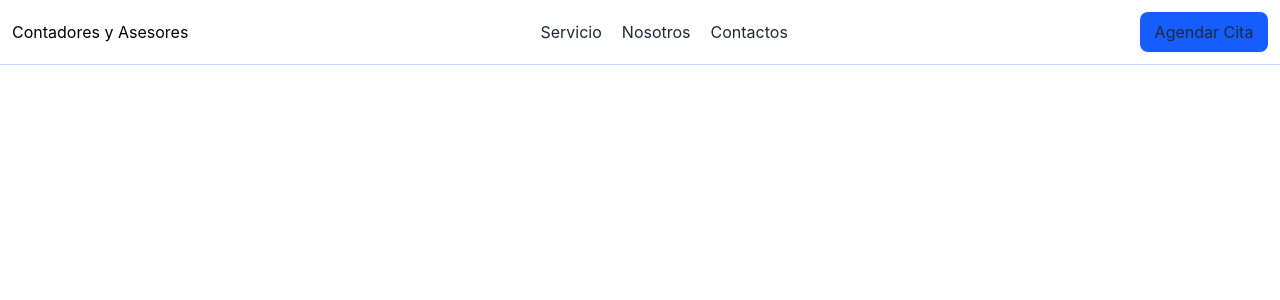
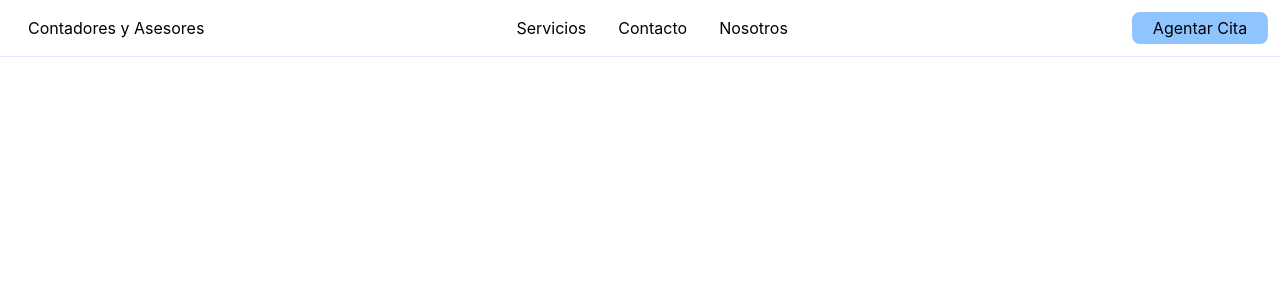
Before and after one commit to ismaelale/SitioWeb_Contadores-Asesores, a Vue app in the folder frontend-proyect/: page / in a window 1280 px wide. Shown: the top 300 px of the page. Built offline with nearby package versions, Linux system fonts and the light colour scheme.

Commit message:
refactor: update menu toggle logic and improve header structure in HelloWorld component

```diff
--- a/frontend-proyect/src/views/HelloWorld.vue
+++ b/frontend-proyect/src/views/HelloWorld.vue
@@ -1,43 +1,42 @@
 <script setup>
 import { ref } from 'vue'
 
-const isMenuOpen = ref(false)
+const isOpenMenu = ref(false)
 
 const toggleMenu = () => {
-  isMenuOpen.value = !isMenuOpen.value
+  isOpenMenu.value = !isOpenMenu.value
 }
+
 </script>
 
 <template>
-    <header class="flex justify-between items-center p-3 border-b border-indigo-200 relative">
-      <h1 class="whitespace-nowrap">Contadores y Asesores</h1>
 
-      <button @click="toggleMenu" class="md:hidden focus:outline-none cursor-pointer text-3xl" aria-label="Abrir Menu">
-        <span>☰</span>
-      </button>
+    <header class="p-3 relative flex justify-between border-b border-indigo-100">
+      <h1 class="ml-4 mt-1 whitespace-nowrap text-center">Contadores y Asesores</h1>
 
-      <div v-show="isMenuOpen" class="fixed inset-0 bg-indigo-500 text-white z-40 flex flex-col justify-center items-center md:static md:!flex md:flex-row md:justify-between md:items-center md:w-full md:bg-transparent md:text-gray-800">
-        <button class="md:hidden absolute top-3 right-3 text-3xl"  @click="toggleMenu" >
-          ✕
-        </button>
+      <button @click="toggleMenu" class="md:hidden mr-4 text-2xl">☰</button>
 
-        <ul class="flex flex-col gap-5 text-center md:flex-row md:mx-auto">
+      <div v-show="isOpenMenu" class="bg-blue-400 fixed inset-0 z-50 flex justify-center flex-col gap-8 items-center md:static md:!flex md:flex-row md:justify-between md:items-center md:bg-transparent md:w-full">
+
+        <button @click="toggleMenu" class="md:hidden absolute top-2 right-4 text-2xl">✕</button>
+
+        <ul class="flex flex-col gap-8 md:flex-row md:mx-auto">
           <li>
-            <a href="" @click="isMenuOpen = false">Servicio</a>
+            <a href="" @click="isOpenMenu = false">Servicios</a>
           </li>
           <li>
-            <a href="" @click="isMenuOpen = false">Nosotros</a>
+            <a href="" @click="isOpenMenu = false">Contacto</a>
           </li>
           <li>
-            <a href="" @click="isMenuOpen = false">Contactos</a>
+            <a href="" @click="isOpenMenu = false">Nosotros</a>
           </li>
         </ul>
 
-        <div class="bg-blue-600 rounded-lg">
-          <button class="w-32 pt-2 pb-2 text-center">Agendar Cita</button>
-        </div>
-
+        <div>
+            <button class="w-34 bg-blue-300 p-1 rounded-lg">Agentar Cita</button>
+          </div>
       </div>
 
     </header>
+
 </template>
```
